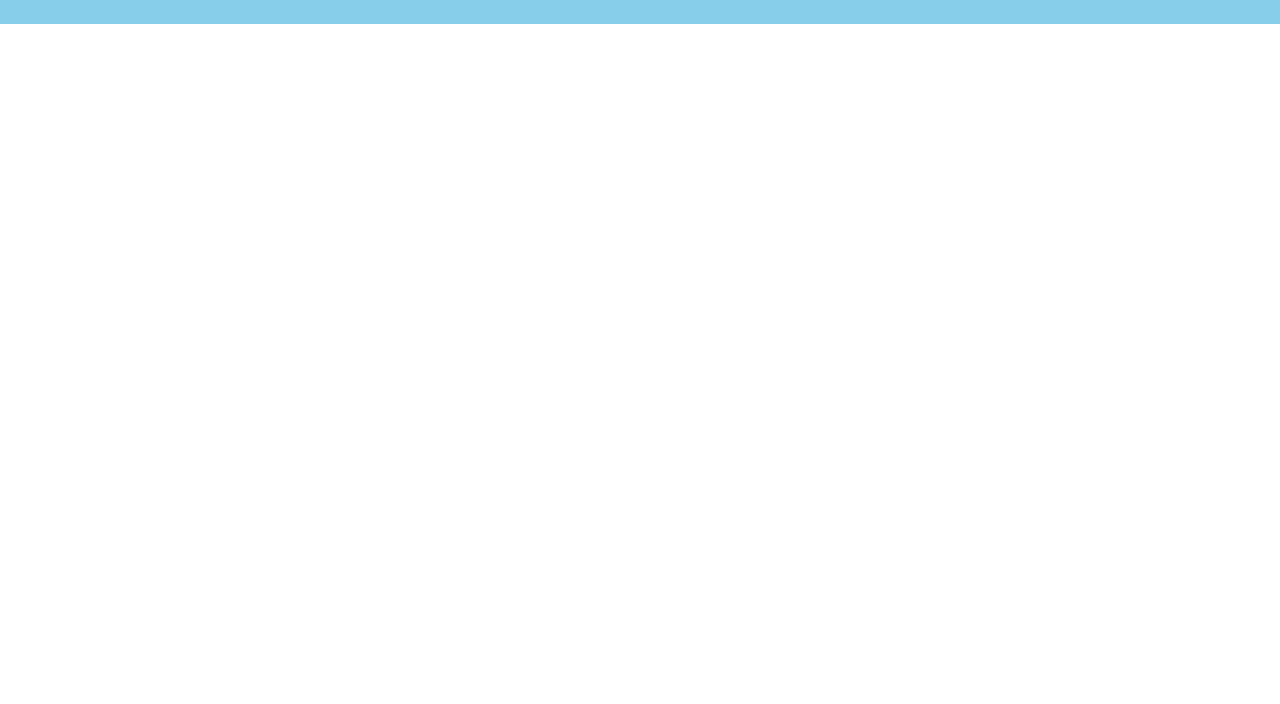
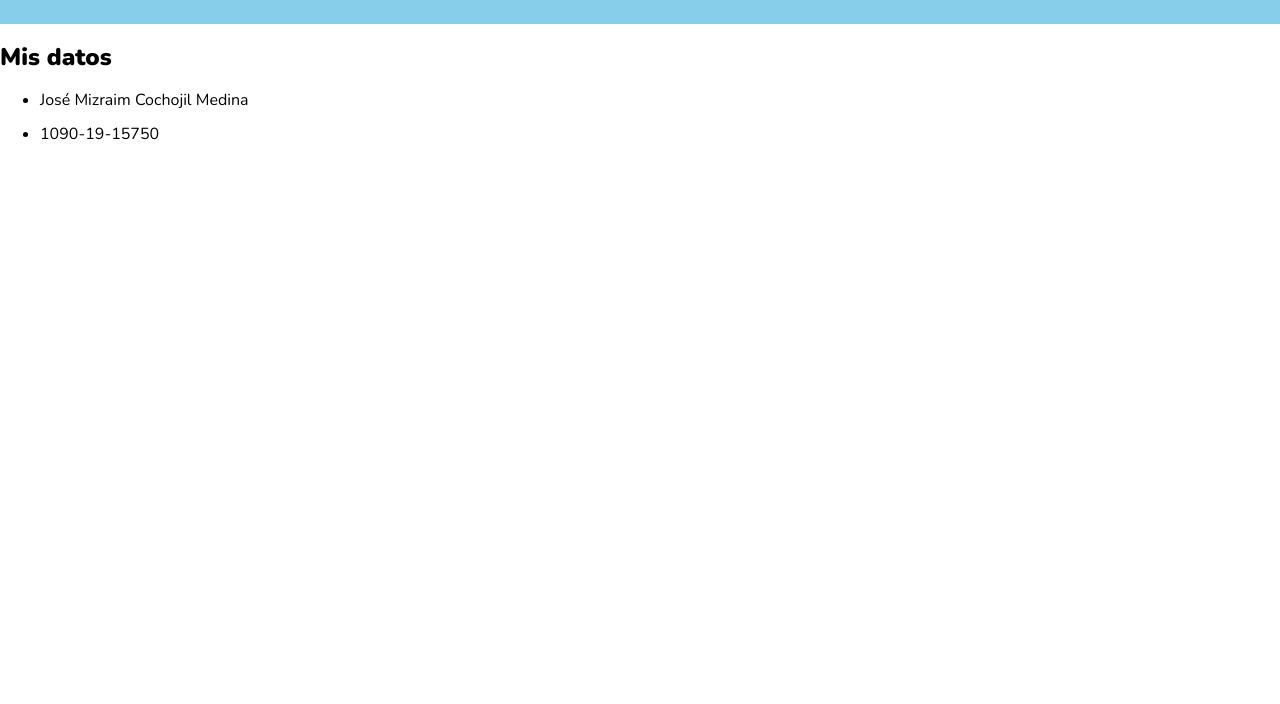
Before and after one commit to JMizraim/tarea-27-07-22, a plain HTML site: page index.html in a window 1280 px wide. Shown: the part 96-800 px from the top of the page. Drawn offline with nearby package versions, Linux system fonts and the light colour scheme.

Commit message:
Agregé una nueva sección con mis datos

```diff
--- a/index.html
+++ b/index.html
@@ -19,6 +19,19 @@
     <header class="header">
         <h1>Administrar versiones de una página web</h1>
     </header>
+    <main>
+        <section>
+            <h2>Mis datos</h2>
+            <ul>
+                <li>
+                    <p>José Mizraim Cochojil Medina</p>
+                </li>
+                <li>
+                    <p>1090-19-15750</p>
+                </li>
+            </ul>
+        </section>
+    </main>
 </body>
 
 </html>
```
